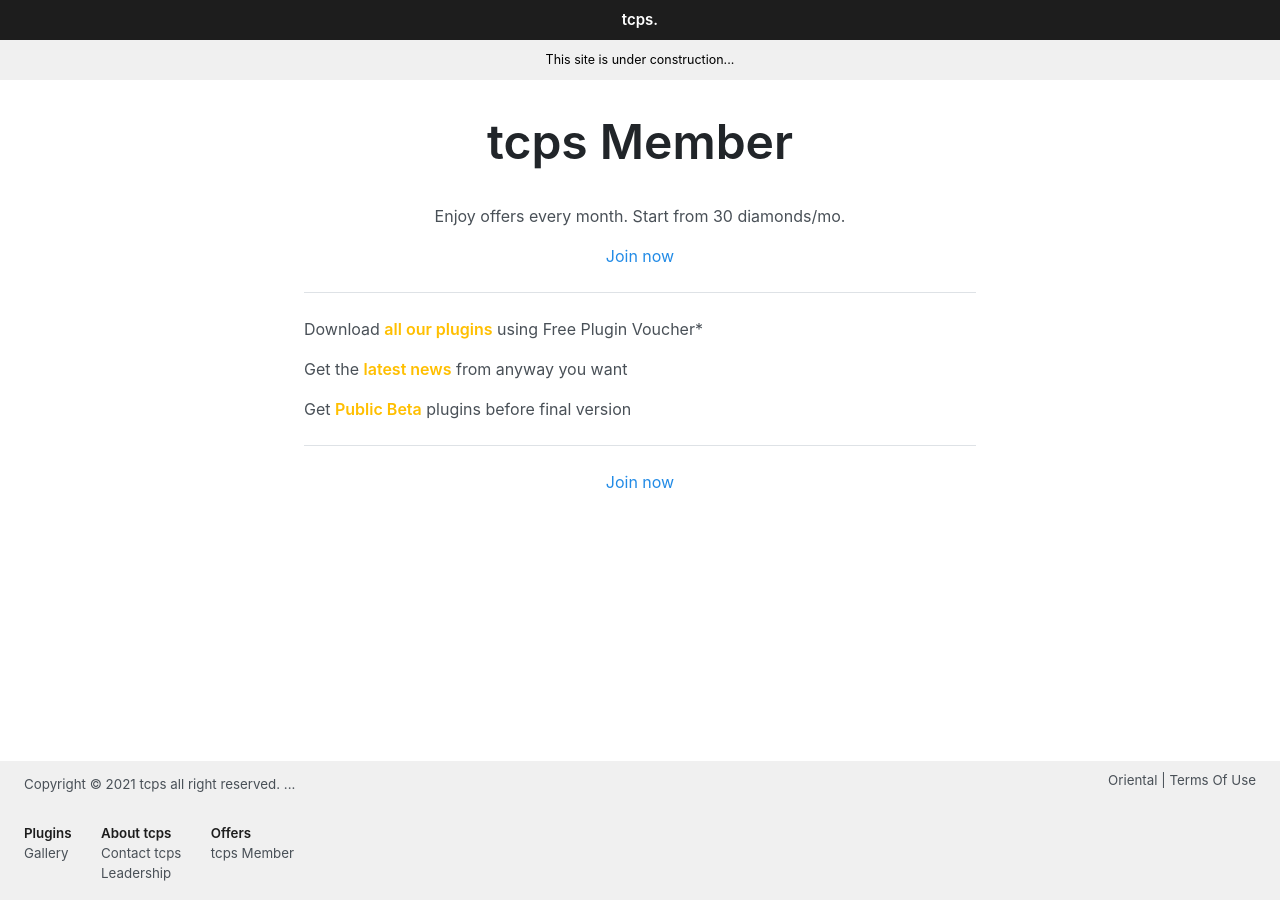
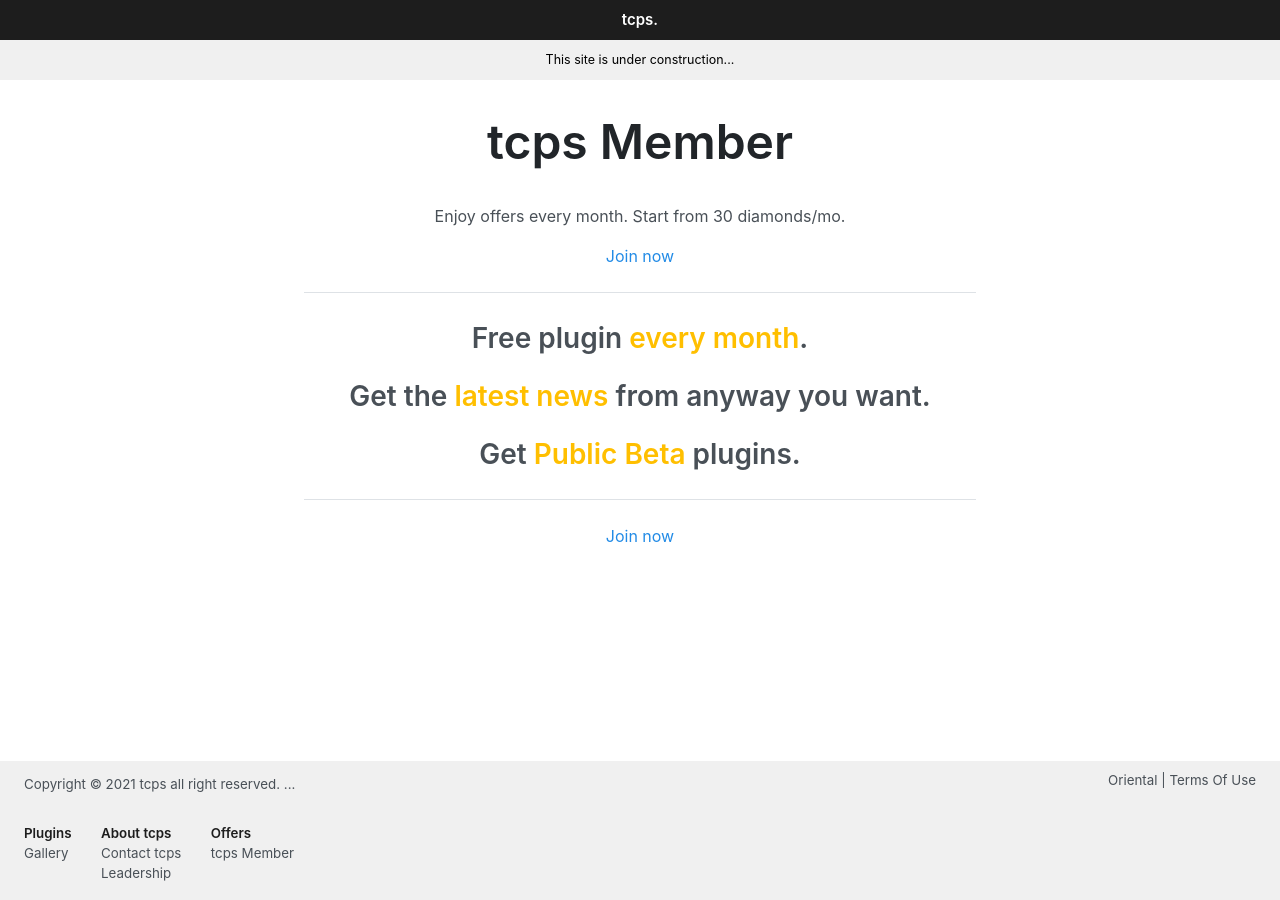
Before and after one commit to ttcps/ttcps.github.io, a Jekyll site: the page built from tcps-member.html, in a window 1280 px wide. Built offline with Jekyll 4.4.1, drawn with Linux system fonts in a browser that asks for light colours.

Commit message:
Update tcps-member.html

```diff
--- a/tcps-member.html
+++ b/tcps-member.html
@@ -6,8 +6,10 @@ title: tcps Member
 <p style="text-align: center">Enjoy offers every month. Start from 30 diamonds/mo.</p>
 <p style="text-align: center"><a href="">Join now</a></p>
 <hr>
-<p>Download <span style="color: #ffbf00;font-weight: 600;">all our plugins</span> using Free Plugin Voucher*</p>
-<p>Get the <span style="color: #ffbf00;font-weight: 600;">latest news</span> from anyway you want</p>
-<p>Get <span style="color: #ffbf00;font-weight: 600;">Public Beta</span> plugins before final version</p>
+<div style="text-align: center; font-size: 1.75rem;font-weight: 600;">
+    <p>Free plugin <span style="color: #ffbf00;font-weight: 600;">every month</span>.</p>
+<p>Get the <span style="color: #ffbf00;font-weight: 600;">latest news</span> from anyway you want.</p>
+<p>Get <span style="color: #ffbf00;font-weight: 600;">Public Beta</span> plugins.</p>
+</div>
 <hr>
 <p style="text-align: center"><a href="">Join now</a></p>
```
